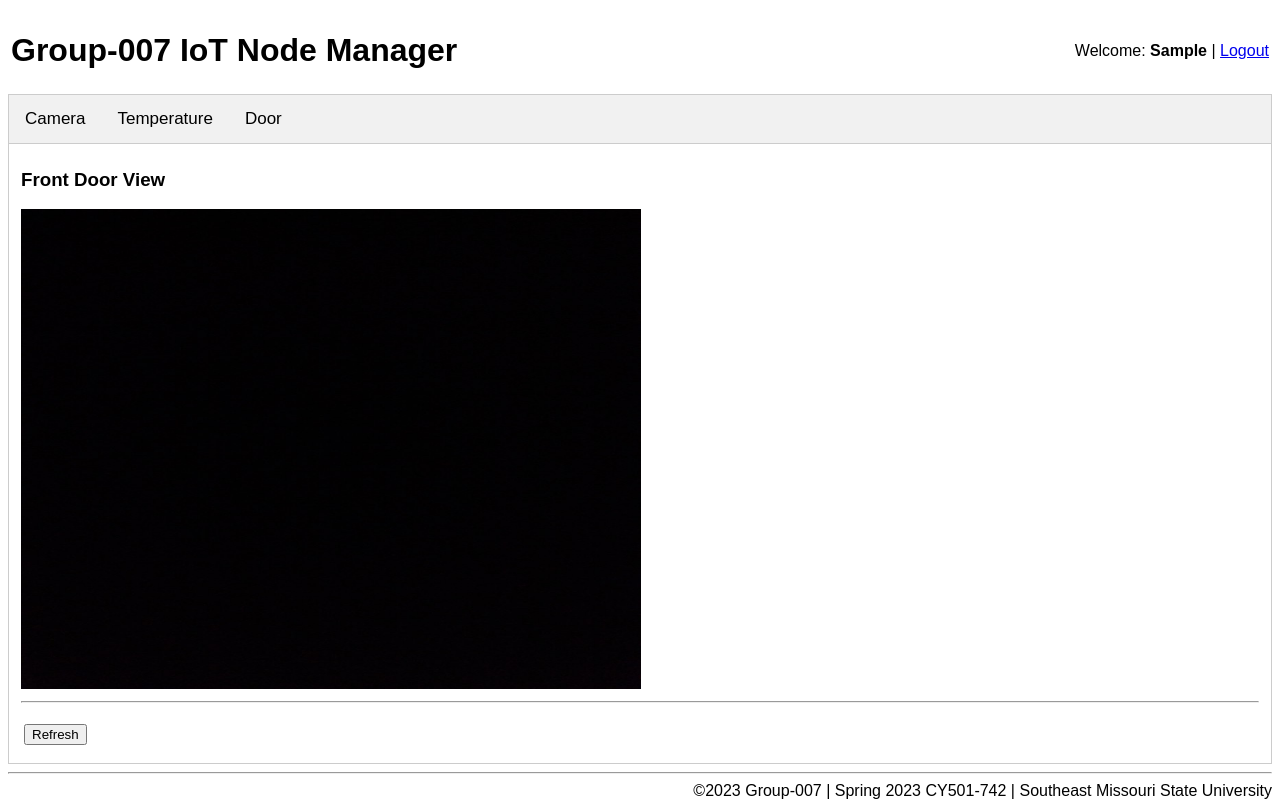
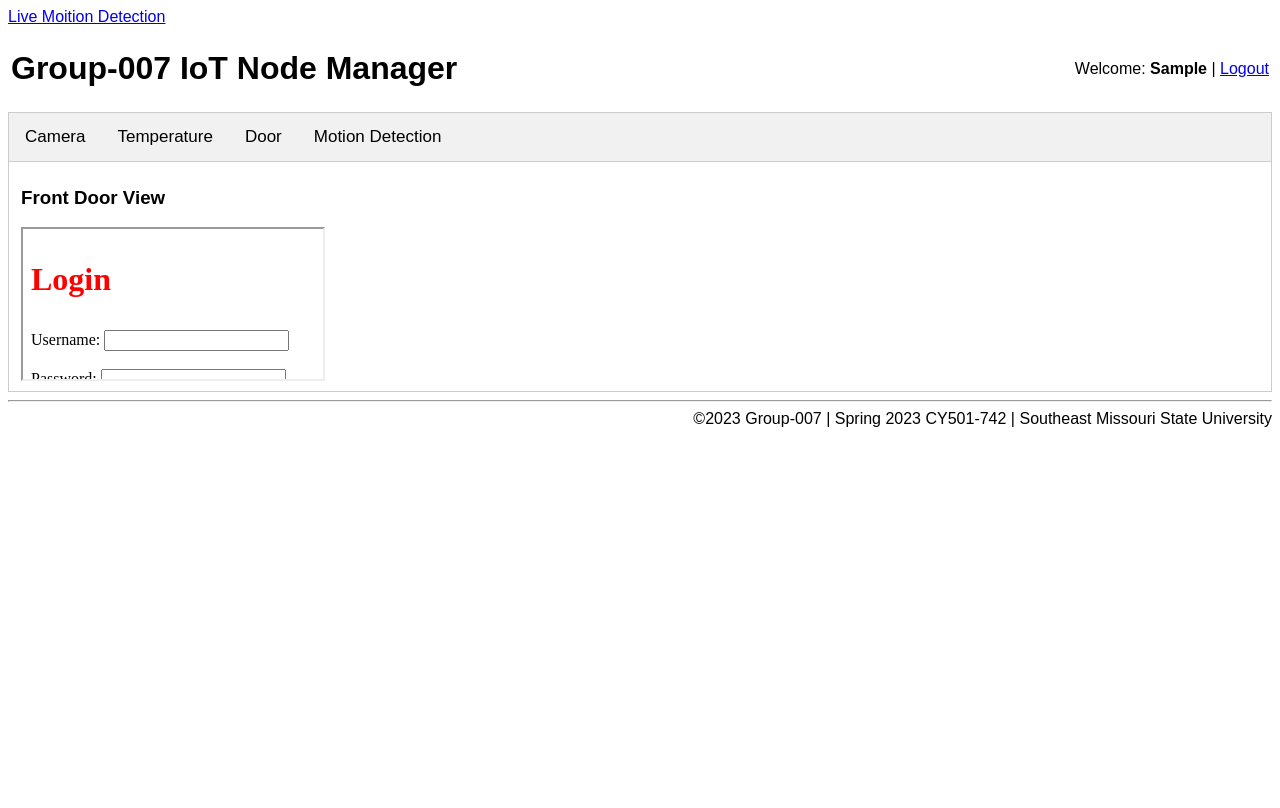
Before and after one commit to XsubinX/cy501-group-007-iot, a Flask app: template templates/dashboard.html in a window 1280 px wide. After the commit the page ends 427 px from the top, so only its background shows below. Run offline with Flask 2, Linux system fonts and the light colour scheme; the template is opened without the code that fills it: most values are stand-ins (such as "Sample title", 1, 10 or a date in 2020); some libraries are stand-ins or nearby versions.

Commit message:
motion support

```diff
--- a/app.py
+++ b/app.py
@@ -1,4 +1,4 @@
-from flask import Flask, render_template, request, redirect, url_for
+from flask import Flask, render_template, request, redirect, url_for, make_response
 import logging
 from tinydb import TinyDB, Query
 import hashlib
@@ -6,10 +6,18 @@
 from dummy_camera_service import capture_image
 from dummy_door_service import get_door_pin_status
 from dummy_temperature_service import read_temp
+from dummy_motion_service import get_motion_pin_status
 import json
+from flask_socketio import SocketIO, emit
+from flask_cors import CORS
 
 
 app = Flask(__name__)
+#socketio = SocketIO(app, cors_allowed_origins=['*'])
+#socketio = SocketIO(app, cors_allowed_origins=['http://127.0.0.1:5000'])
+socketio = SocketIO(app, cors_allowed_origins='*')
+CORS(app)
+
 db = TinyDB('db.json')
 CAMERA_FOLDER = os.path.join('static', 'camera')
 app.config['CAMERA_FOLDER'] = CAMERA_FOLDER
@@ -82,6 +90,20 @@
 
     return render_template('dashboard.html')
 
+@app.route('/motion', methods=['GET', 'POST'])
+def motion():
+    app.logger.info('Inside motion')
+    response = make_response(render_template('motion-detection.html'))
+    #response.headers.add('Access-Control-Allow-Origin', '*')
+    #return render_template('motion-detection.html')
+    response.headers.add('Access-Control-Allow-Origin', '*')
+    return response
+
+@socketio.on('connect')
+def test_connect():
+     app.logger.info('Inside test_connect')
+     socketio.emit('after connect', {'data':'Let us learn Web Socket in Flask'})
+
 @app.route('/camera/capture', methods=['GET', 'POST'])
 def camera_capture():
     app.logger.info ("camera_capture")
@@ -97,4 +119,10 @@
     app.logger.info ("temperature_status")
     return json.dumps(read_temp())
 
-app.run(host='0.0.0.0', port=8081, debug=True)
+@app.route('/motion/status', methods=['GET', 'POST'])
+def motion_status():
+    app.logger.info ("motion_status")
+    return str(get_motion_pin_status())
+
+#app.run(host='0.0.0.0', port=8081, debug=True)
+socketio.run(app, host='0.0.0.0', port=8081, debug=True)
--- /dev/null
+++ b/dummy_motion_service.py
@@ -0,0 +1,6 @@
+from time import sleep
+
+def get_motion_pin_status():
+    print("motion")
+    sleep(2)
+    return 0
--- a/templates/dashboard.html
+++ b/templates/dashboard.html
@@ -60,6 +60,30 @@
           });
 
 
+          $('a#motionStatusBtn').on('click', function(e) {
+            e.preventDefault()
+            document.getElementById('motionStatusLoading').style.visibility = 'visible'
+            $.post('/motion/status',
+                function(data) {
+              //alert(data)
+              if(data==1)
+              {
+                document.getElementById("motionStatusSpn").innerHTML="Motion Detected";
+                document.getElementById("motionStatusSpn").style.color="red"
+                document.getElementById('motionStatusImg').src='static/images/run.gif'
+              }
+
+            else
+                 {
+                  document.getElementById("motionStatusSpn").innerHTML="No Motion";
+                  document.getElementById("motionStatusSpn").style.color="green"
+                  document.getElementById('motionStatusImg').src='static/images/sensor.gif'
+                 }
+                 document.getElementById('motionStatusLoading').style.visibility = 'hidden'
+            });
+            return false;
+          });
+
 
         });
 </script>
@@ -107,6 +131,8 @@
   </head>
   <body onload="openFeature(event, 'camera-tab')">
 
+    <a href="{{ url_for('motion') }}">Live Moition Detection</a>
+
 <table style="width: 100%;">
   <tr>
     <td align="left" style="width: 50%;"><h1>Group-007 IoT Node Manager</h1></td>
@@ -121,11 +147,12 @@
   <button class="tablinks" onclick="openFeature(event, 'camera-tab')">Camera</button>
   <button class="tablinks" onclick="openFeature(event, 'temperature-tab')">Temperature</button>
   <button class="tablinks" onclick="openFeature(event, 'door-tab')">Door</button>
+  <button class="tablinks" onclick="openFeature(event, 'motion-tab')">Motion Detection</button>
 </div>
 
 <div id="camera-tab" class="tabcontent">
   <h3>Front Door View</h3>
-  <img  id="captureImg" src="{{url_for('static', filename='camera/black.jpeg')}}" width="620" height="480"/>
+  <!--img  id="captureImg" src="{{url_for('static', filename='camera/black.jpeg')}}" width="620" height="480"/>
 
 
 
@@ -139,7 +166,8 @@
         <img  id="captureLoading" src="{{url_for('static', filename='images/loading.gif')}}" width="36" height="36" style="visibility: hidden;"/>
       </td>
     </tr>
-  </table>
+  </table-->
+  <iframe src="http://localhost:8000" title="Live Stream"></iframe>
 
 </div>
 
@@ -185,6 +213,27 @@
 
 </div>
 
+<div id="motion-tab" class="tabcontent">
+  <h3>Motion Detection</h3>
+  <b><span id="motionStatusSpn" style="color: orange;">UNKNOWN</span></b>
+  <img  id="motionStatusImg" src="{{url_for('static', filename='images/unknown.png')}}" width="72" height="72" />
+
+
+
+  <hr>
+  <table>
+    <tr>
+      <td align="left">
+        <a href=# id=motionStatusBtn><button class='btn btn-default'>Refresh</button></a>
+      </td>
+      <td align="left">
+        <img  id="motionStatusLoading" src="{{url_for('static', filename='images/loading.gif')}}" width="36" height="36" style="visibility: hidden;"/>
+      </td>
+    </tr>
+  </table>
+
+</div>
+
 <script>
 function openFeature(evt, featureName) {
   var i, tabcontent, tablinks;
```
Also changed, not shown: requirements.txt (+9 -0 lines), rpi_camera_surveillance_system.py (+2 -5 lines), templates/motion-detection.html (added, +27 -0 lines), README.md, static/images/run.gif (added), static/images/run.png (added), static/images/sensor.gif (added), static/images/sensor.png (added).
